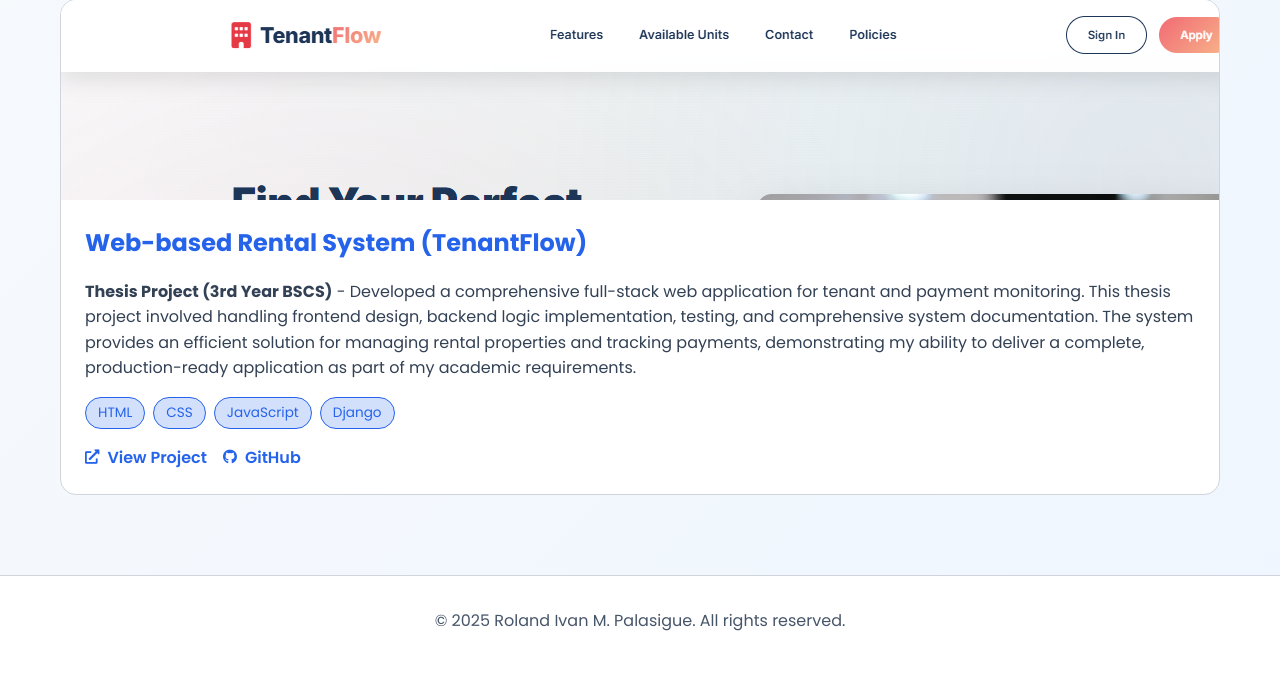
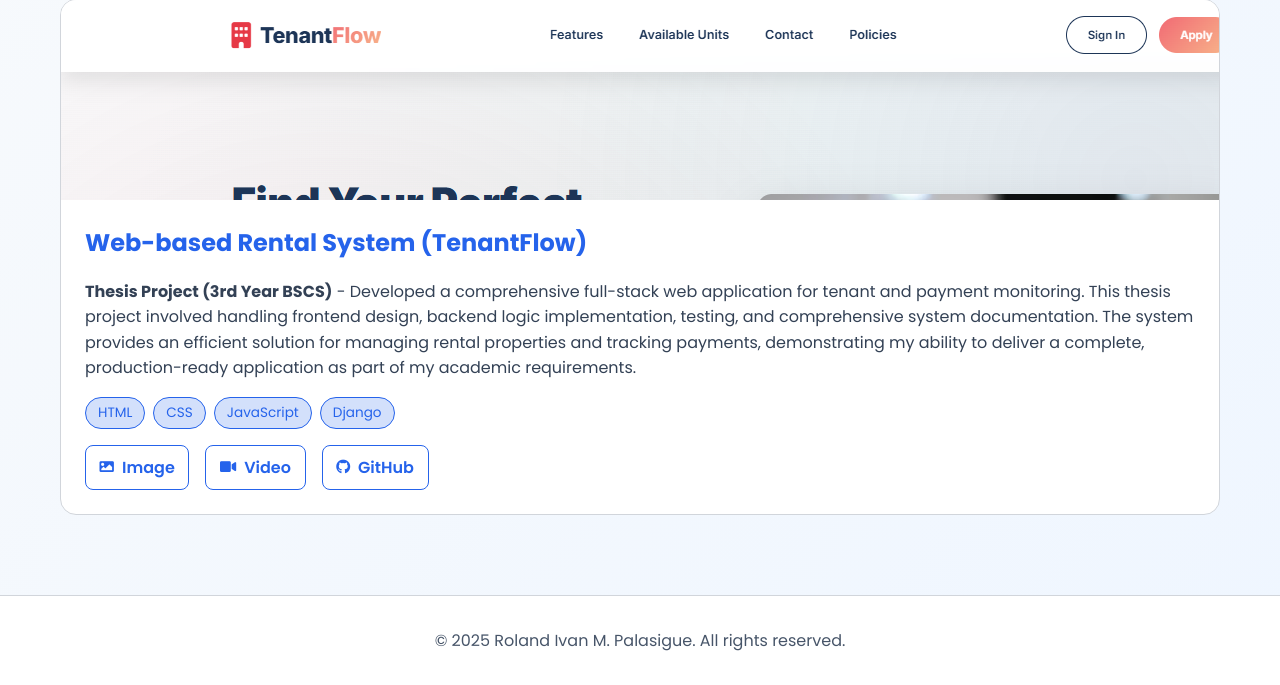
Before and after one commit to ivanzkiee/portfolioroland.io, a Django app: template portfolio/templates/portfolio/projects.html in a window 1280 px wide. Shown: the part 397-1082 px from the top of the page. Before the commit the page ends 1028 px from the top, so only its background shows below. Run offline with Django 4.2, Linux system fonts and the light colour scheme; the template is opened without the code that fills it, so the values that code supplies are empty.

Commit message:
hshs
hshs

```diff
--- a/portfolio/templates/portfolio/projects.html
+++ b/portfolio/templates/portfolio/projects.html
@@ -37,8 +37,13 @@
                         <span class="tag">Django</span>
                     </div>
                     <div class="project-links">
-                        <a href="#" class="project-link"><i class="fas fa-external-link-alt"></i> View Project</a>
-                        <a href="#" class="project-link"><i class="fab fa-github"></i> GitHub</a>
+                        <a href="{% static 'portfolio/images/homepage.png' %}" class="project-link media-link" target="_blank" rel="noopener" aria-label="View TenantFlow project image">
+                            <i class="fas fa-image" aria-hidden="true"></i> Image
+                        </a>
+                        <a href="{% static 'portfolio/images/video/TENANTFLOW DEMO SYSTEM.mp4' %}" class="project-link media-link" target="_blank" rel="noopener" aria-label="Watch TenantFlow project video">
+                            <i class="fas fa-video" aria-hidden="true"></i> Video
+                        </a>
+                        <a href="#" class="project-link"><i class="fab fa-github" aria-hidden="true"></i> GitHub</a>
                     </div>
                 </div>
             </div>
--- a/static/portfolio/css/style.css
+++ b/static/portfolio/css/style.css
@@ -694,10 +694,15 @@ h1, h2, h3, h4, h5, h6 {
 
 .project-links {
     display: flex;
+    flex-wrap: wrap;
     gap: 1rem;
 }
 
 .project-link {
+    border: 1px solid var(--primary-color);
+    border-radius: 8px;
+    padding: 0.55rem 0.85rem;
+    background: transparent;
     color: var(--primary-color);
     text-decoration: none;
     font-weight: 600;
@@ -713,7 +718,8 @@ h1, h2, h3, h4, h5, h6 {
 }
 
 .project-link:hover {
-    color: var(--secondary-color);
+    background: var(--primary-color);
+    color: #ffffff;
 }
 
 .project-link:hover i {
```
